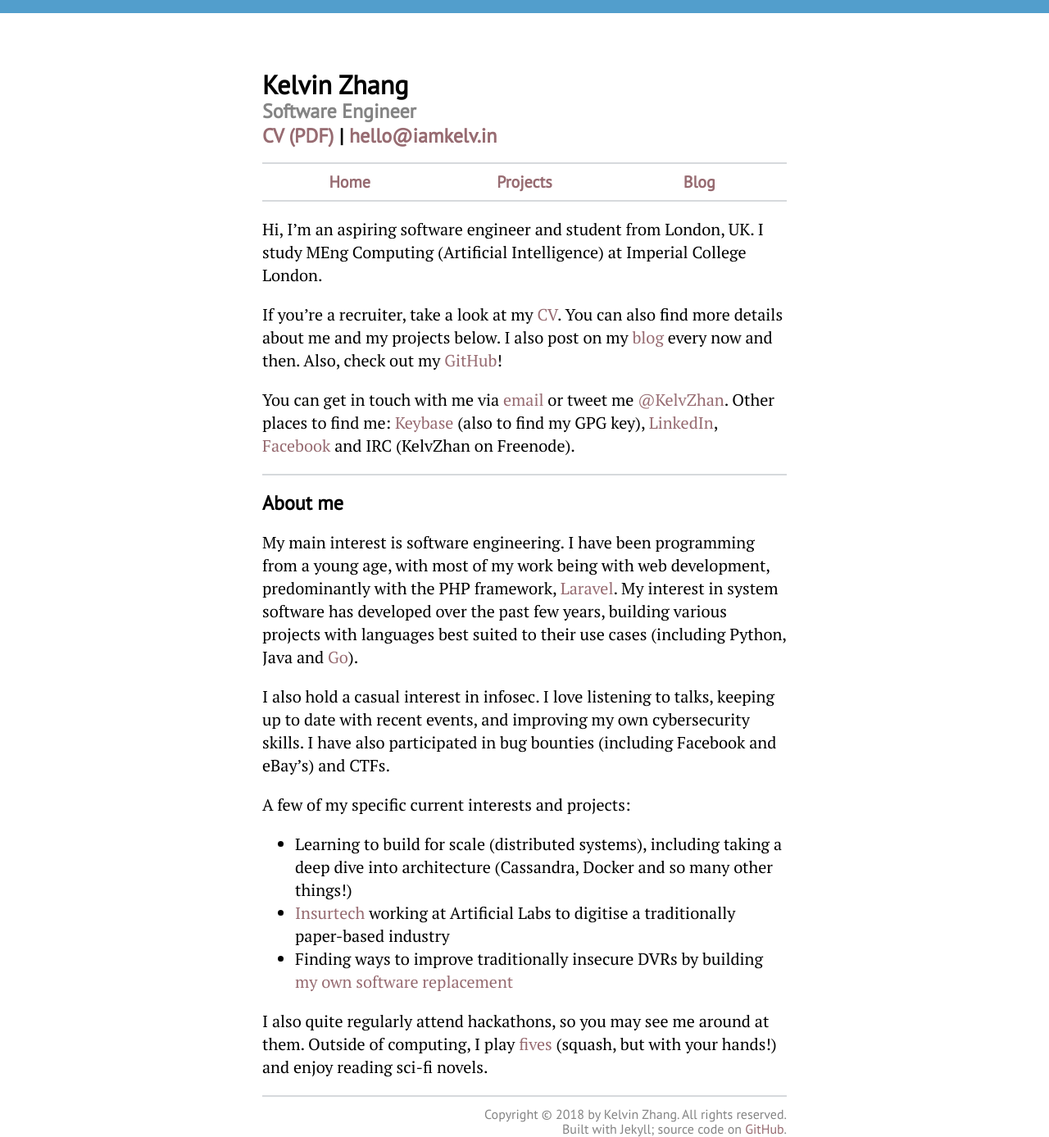
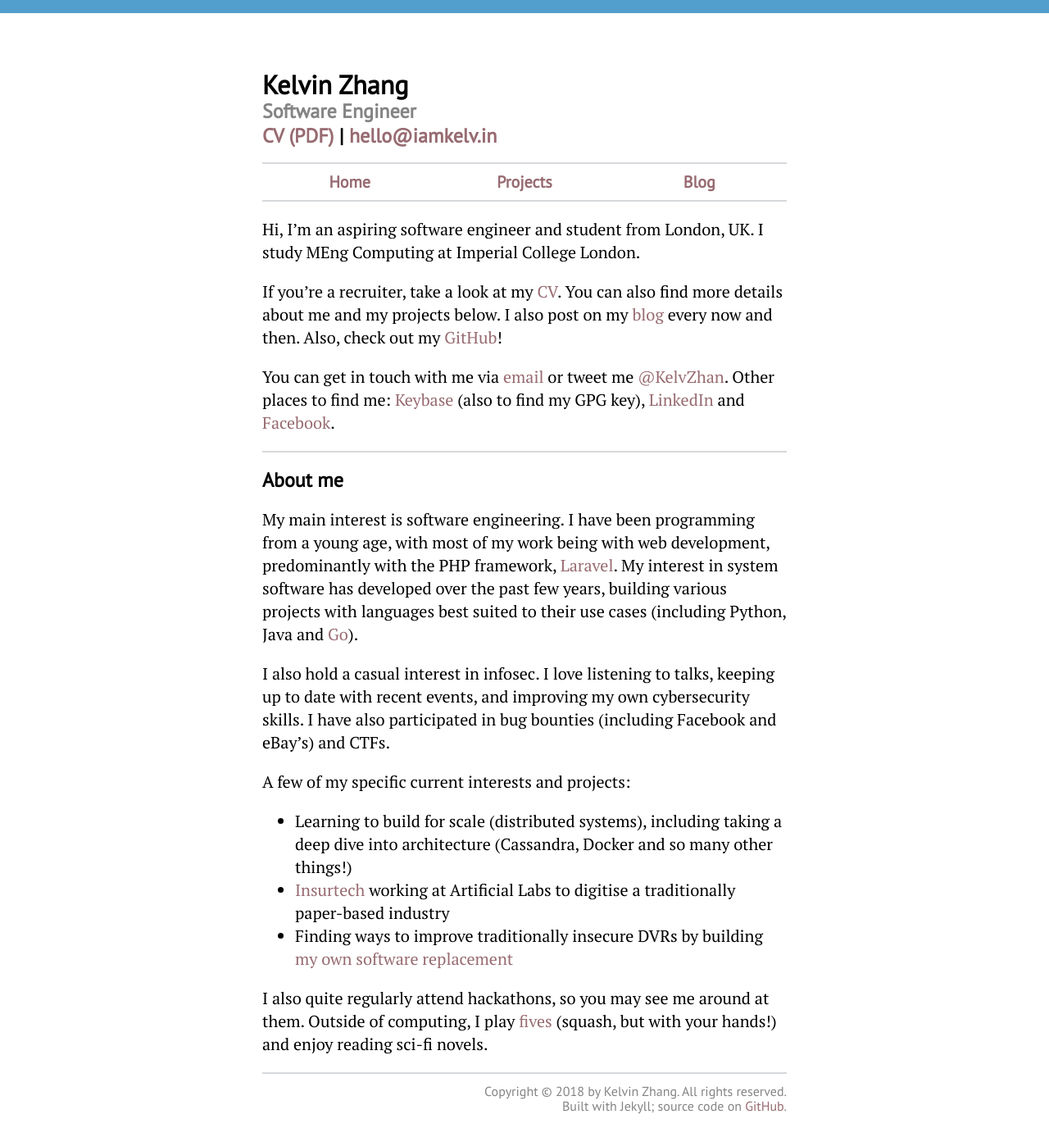
Before and after one commit to kz/iamkelv.in-new, a Jekyll site: the page built from index.html, in a window 1280 px wide. Shown: the whole page at 82% size. Built offline with Jekyll 4.4.1, drawn with Linux system fonts in a browser that asks for light colours; after the commit the page ends 1359 px from its top, so only the background shows below that.

Commit message:
Update introduction.md with course/contacts change

```diff
--- a/_includes/introduction.md
+++ b/_includes/introduction.md
@@ -1,5 +1,5 @@
-Hi, I'm an aspiring software engineer and student from London, UK. I study MEng Computing (Artificial Intelligence) at Imperial College London.
+Hi, I'm an aspiring software engineer and student from London, UK. I study MEng Computing at Imperial College London.
 
 If you're a recruiter, take a look at my [CV](/assets/Kelvin%20Zhang%20-%20CV.pdf). You can also find more details about me and my projects below. I also post on my [blog](/blog/) every now and then. Also, check out my [GitHub](https://github.com/kz)!
 
-You can get in touch with me via [email](mailto:hello@iamkelv.in) or tweet me [@KelvZhan](https://twitter.com/KelvZhan). Other places to find me: [Keybase](https://keybase.io/kz) (also to find my GPG key), [LinkedIn](https://www.linkedin.com/in/KelvZhan/), [Facebook](https://facebook.com/KelvZhan) and IRC (KelvZhan on Freenode).
+You can get in touch with me via [email](mailto:hello@iamkelv.in) or tweet me [@KelvZhan](https://twitter.com/KelvZhan). Other places to find me: [Keybase](https://keybase.io/kz) (also to find my GPG key), [LinkedIn](https://www.linkedin.com/in/KelvZhan/) and [Facebook](https://facebook.com/KelvZhan).
```
